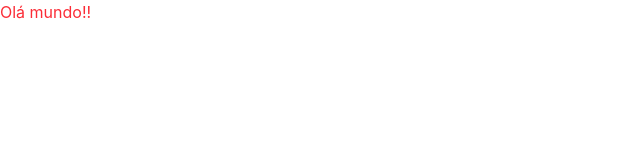
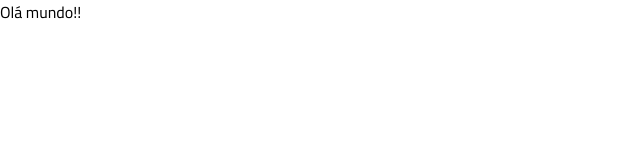
Before and after one commit to alexandreferrari-dev/ToDo-List, a React (Vite) app: page / in a window 1280 px wide. Shown: the top 160 px of the page, without its empty margins (0-640 px from the left). Built offline with nearby package versions, Linux system fonts and the light colour scheme.

Commit message:
extendendo-valores-no-tailwind

```diff
--- a/index.html
+++ b/index.html
@@ -4,6 +4,10 @@
     <meta charset="UTF-8" />
     <link rel="icon" type="image/svg+xml" href="/favicon.svg" />
     <meta name="viewport" content="width=device-width, initial-scale=1.0" />
+    <link rel="preconnect" href="https://fonts.googleapis.com" />
+    <link rel="preconnect" href="https://fonts.gstatic.com" crossorigin />
+    <link href="https://fonts.googleapis.com/css2?family=Cairo:wght@200..1000&family=Inter:ital,opsz,wght@0,14..32,100..900;1,14..32,100..900&family=Roboto+Mono:ital@0;1&display=swap" rel="stylesheet" />
+
     <title>ToDo List</title>
   </head>
   <body>
--- a/src/index.css
+++ b/src/index.css
@@ -1 +1,20 @@
 @import 'tailwindcss';
+
+@theme {
+  --color-*: initial;
+  --color-white: #ffffff;
+  --color-gray-100: #f7f3f6;
+  --color-gray-200: #f4e6f0;
+  --color-gray-300: #7a6e76;
+  --color-gray-400: #332e32;
+  --color-green-light: #cddfcc;
+  --color-green-base: #52a350;
+  --color-green-dark: #2f5c2d;
+  --color-pink-light: #e9cce1;
+  --color-pink-base: #c257a4;
+  --color-pink-dark: #884074;
+
+  --font-sans: "Cairo", sans-serif;
+
+  --shadow-sm: 0px 4px 8px 0px rgba(54, 23, 45, 0.05);
+}
```
